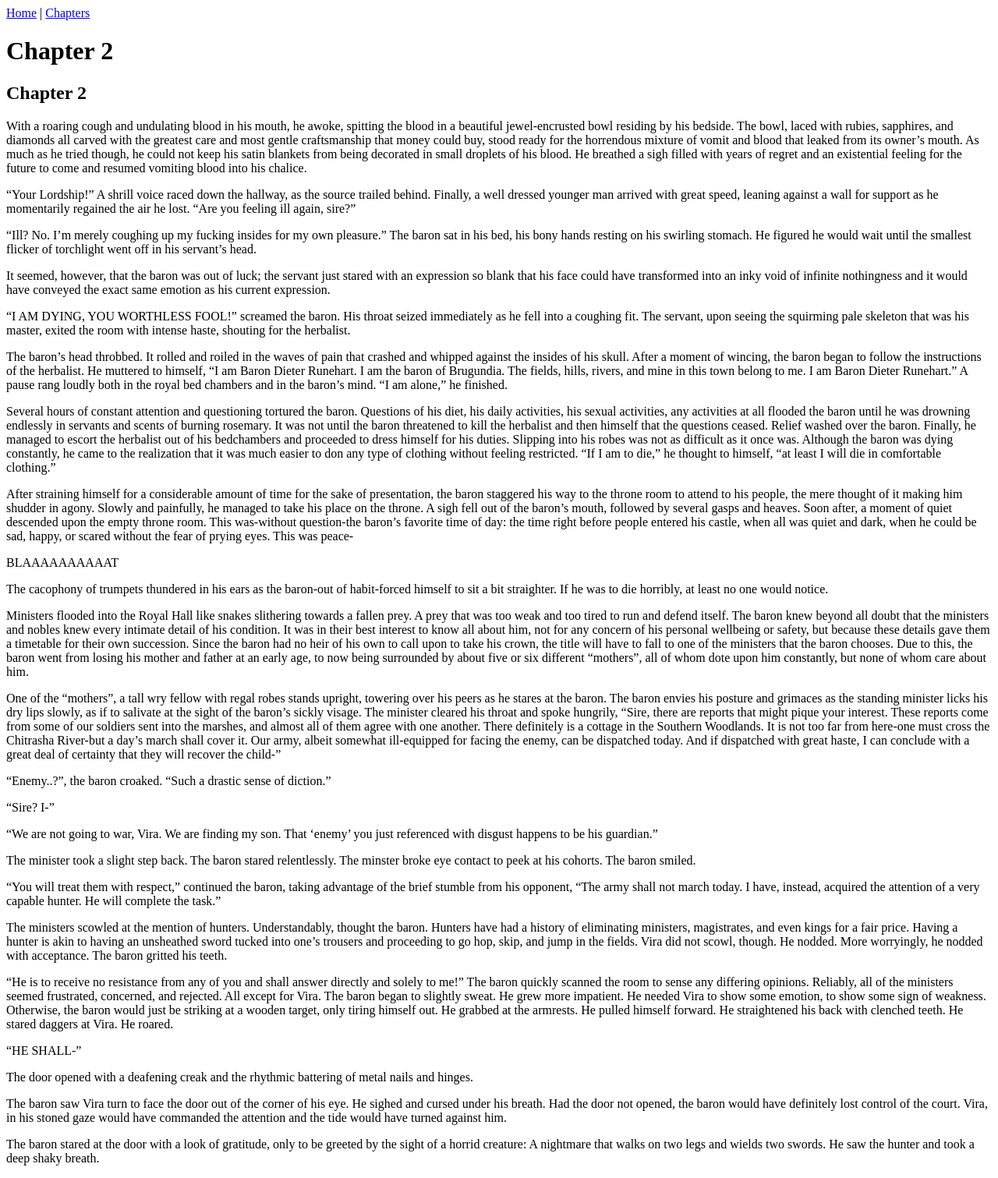
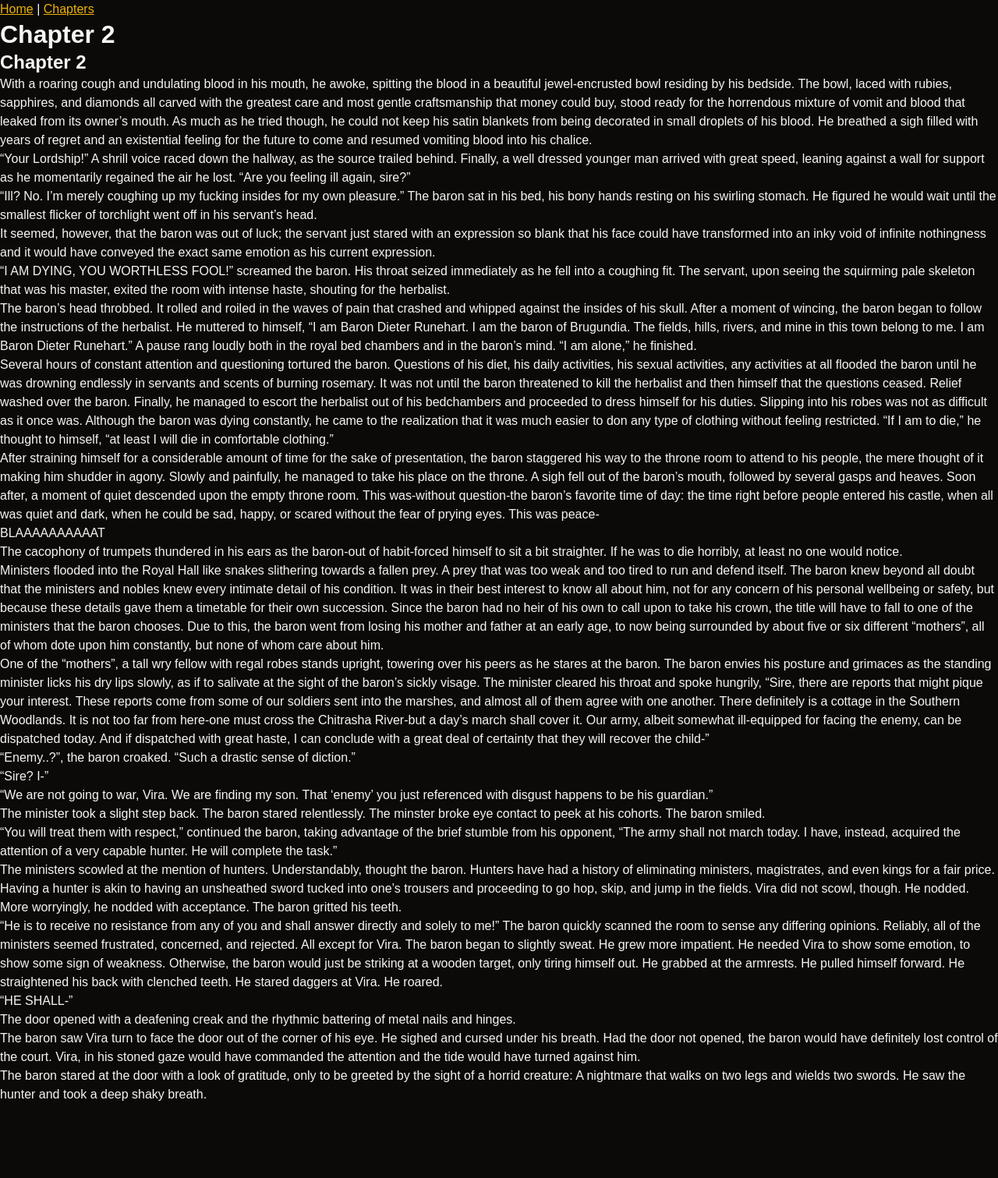
Before and after one commit to TheGeekSKM/TheGeekSKM.github.io, a Jekyll site: the page built from _chapters/chapter-2.md, in a window 1280 px wide. Shown: the whole page at 78% size. Built offline with Jekyll 4.4.1, drawn with Linux system fonts in a browser that asks for light colours; after the commit the page ends 1416 px from its top, so only the background shows below that.

Commit message:
styles sheet

```diff
--- a/_layouts/chapter.html
+++ b/_layouts/chapter.html
@@ -3,7 +3,7 @@
 <head>
     <meta charset="UTF-8">
     <title>{{ page.title }}</title>
-    <link rel="stylesheet" href="/assets/style.css">
+    <link rel="stylesheet" href="/styles/style.css">
 </head>
 <body>
     <nav>
--- a/chapters.html
+++ b/chapters.html
@@ -3,7 +3,7 @@
 <head>
     <meta charset="UTF-8">
     <title>Chapters</title>
-    <link rel="stylesheet" href="/assets/style.css">
+    <link rel="stylesheet" href="/styles/style.css">
 </head>
 <body>
     <nav>
```
